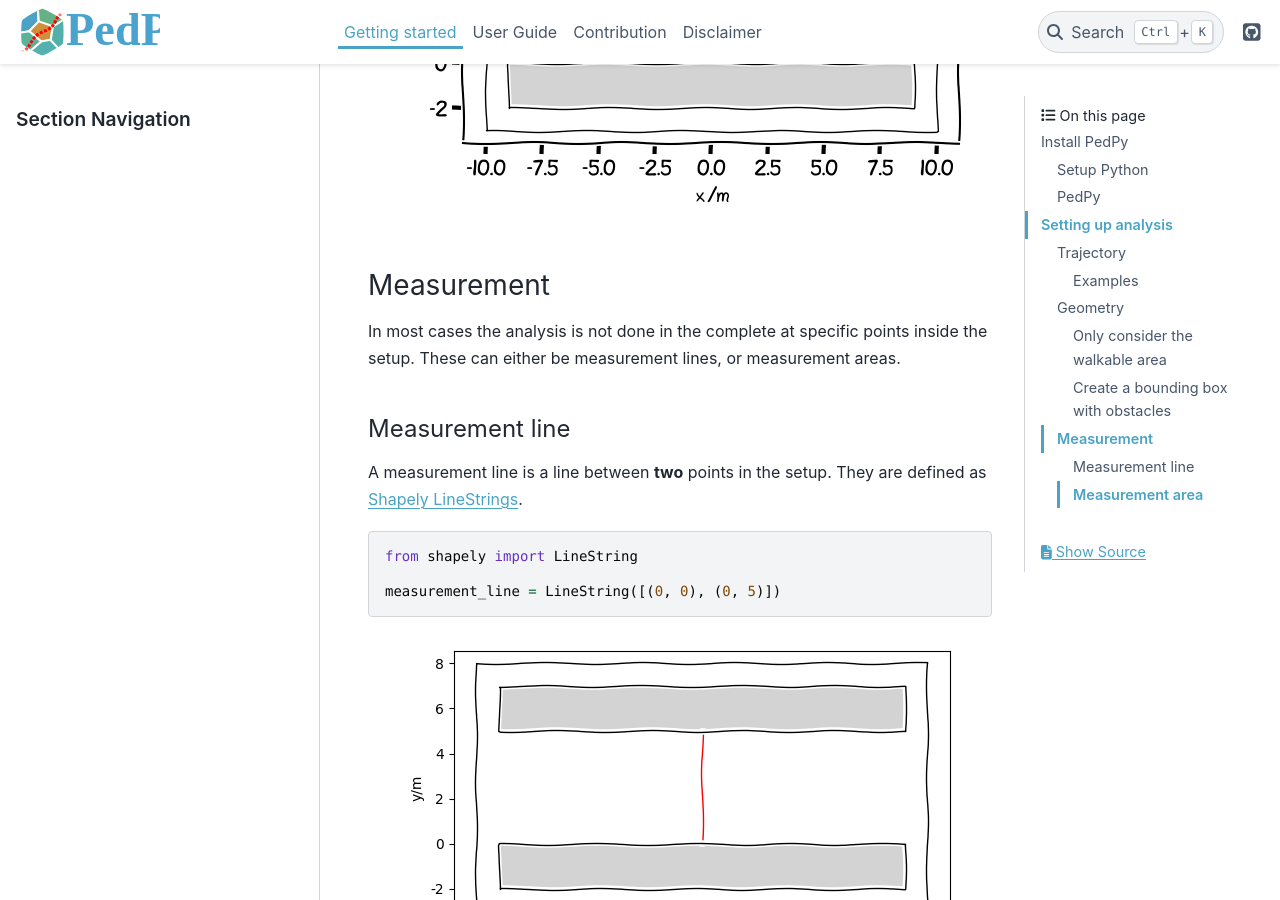
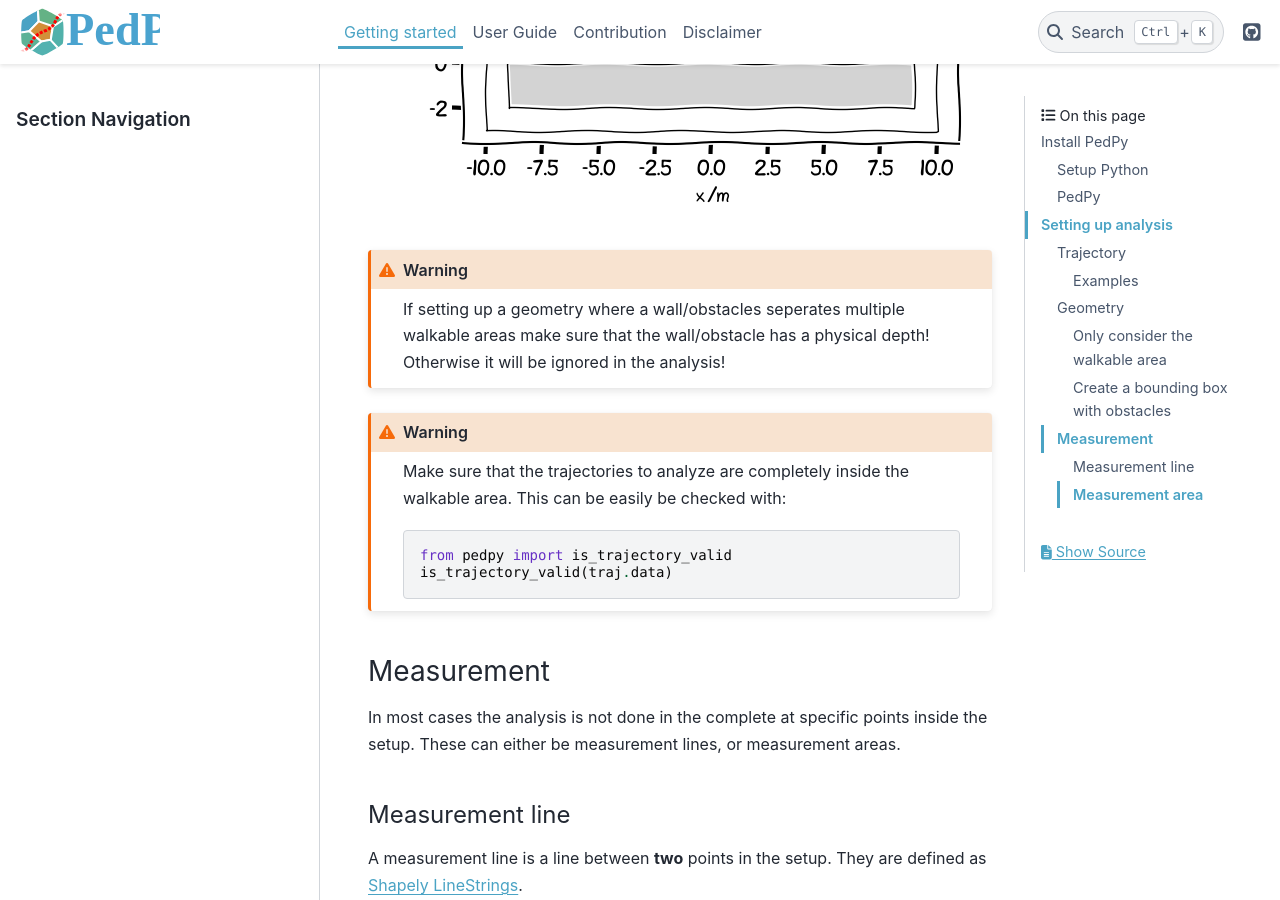
Before and after one commit to PedestrianDynamics/PedPy, a Sphinx documentation site: the page built from docs/source/getting_started.rst, in a window 1280 px wide and 900 px high, scrolled down 3975 px. Built offline with Sphinx 7.4.7 and the PyData theme 0.15.4, drawn with Linux system fonts in a browser that asks for light colours; pages that are not in the unit, such as notebooks, are missing from menus.

Commit message:
Add some extra notes

```diff
--- a/docs/source/getting_started.rst
+++ b/docs/source/getting_started.rst
@@ -144,6 +144,21 @@ The obstacles are again `Shapely Polygons <https://shapely.readthedocs.io/en/lat
 .. figure:: images/geo_bounding_box.png
     :alt: Plot of the geometry with bounding box and obstacles.
 
+.. warning::
+    If setting up a geometry where a wall/obstacles seperates multiple walkable
+    areas make sure that the wall/obstacle has a physical depth! Otherwise it
+    will be ignored in the analysis!
+
+.. warning::
+    Make sure that the trajectories to analyze are completely inside the
+    walkable area. This can be easily be checked with:
+
+    .. code:: python
+
+        from pedpy import is_trajectory_valid
+        is_trajectory_valid(traj.data)
+
+
 Measurement
 -----------
 
```
